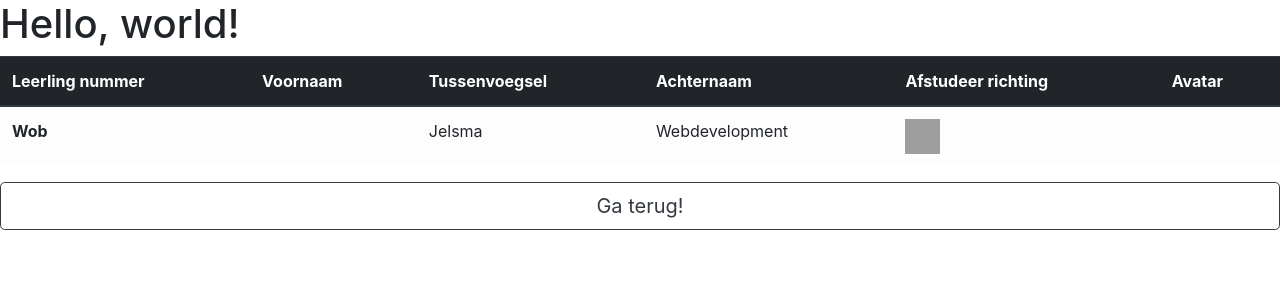
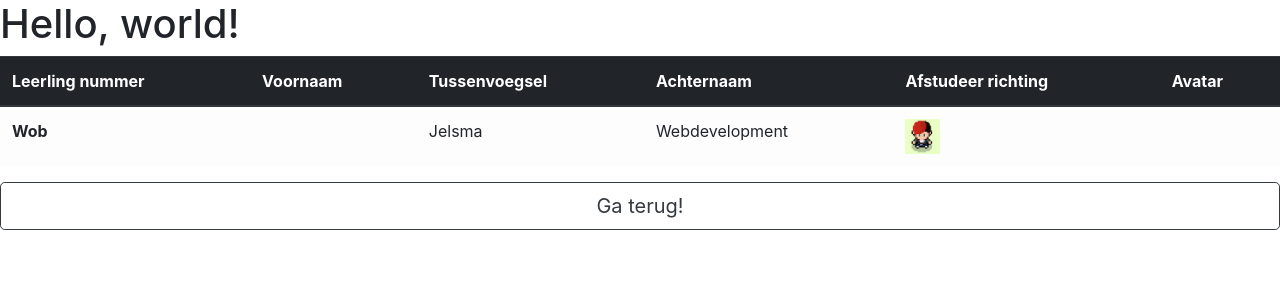
Before and after one commit to rra-am1a-2018/toets, a PHP site: page /homepages/wob_Fatpike.php in a window 1280 px wide. Shown: the top 300 px of the page. Run offline with PHP 8.4, Linux system fonts and the light colour scheme; grey boxes are pictures that could not be loaded.

Commit message:
Added avatar

```diff
--- a/homepages/wob_Fatpike.php
+++ b/homepages/wob_Fatpike.php
@@ -32,7 +32,7 @@
           <td></td>
           <td>Jelsma</td>
           <td>Webdevelopment</td>
-          <td><img src="./img/FatpikeAvatar.png" height="35px" width="35px"></td>
+          <td><img src="./img/wubbit.png" height="35px" width="35px"></td>
         </tr>
       </tbody>
     </table>
```
Also changed, not shown: img/wubbit.png (added).
